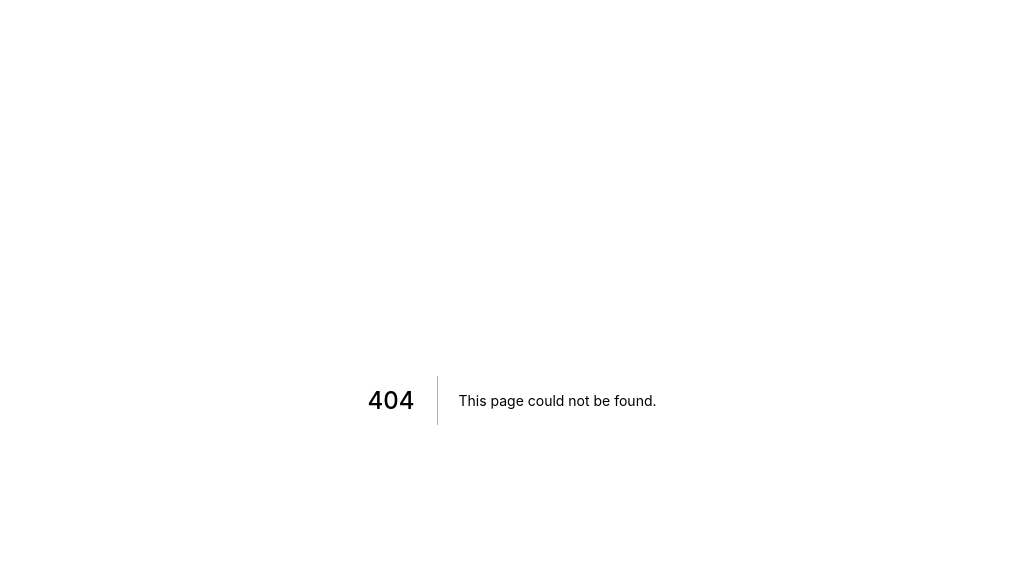
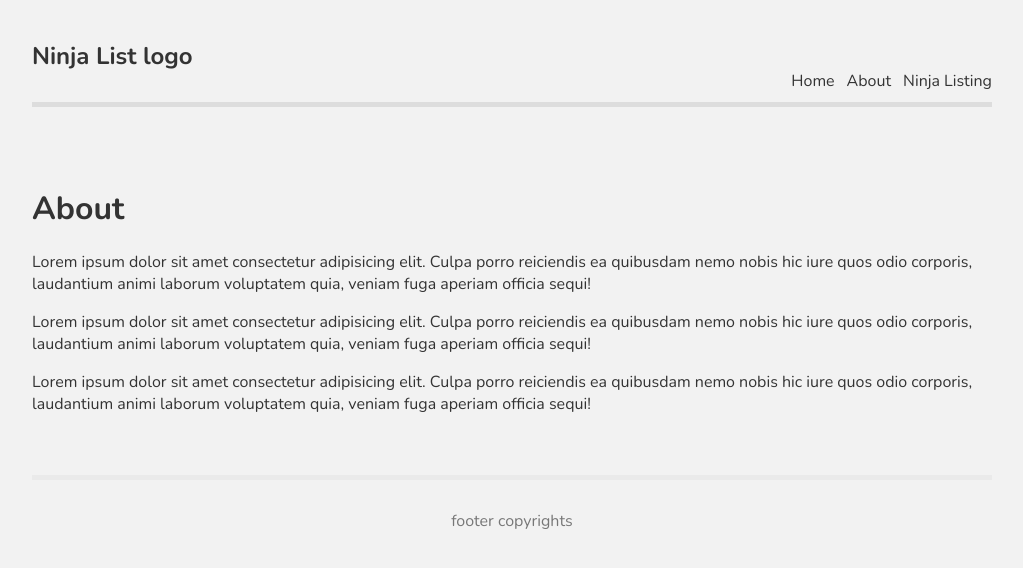
Before and after one commit to ahmedibrahimhassan654/ninjalist, a Next.js app: page /about in a window 1280 px wide. Before the commit this address had no page. Shown: the top 568 px of the page, without its empty margins (128-1151 px from the left). Built offline with nearby package versions, Linux system fonts and the light colour scheme.

Commit message:
styles component

```diff
--- /dev/null
+++ b/components/Fotter.js
@@ -0,0 +1,7 @@
+import React from "react";
+
+const Fotter = () => {
+  return <footer>footer copyrights </footer>;
+};
+
+export default Fotter;
--- /dev/null
+++ b/components/Layout.js
@@ -0,0 +1,15 @@
+import React from "react";
+import Fotter from "./Fotter";
+import Navbar from "./Navbar";
+
+const Layout = ({ children }) => {
+  return (
+    <div className="content">
+      <Navbar />
+      {children}
+      <Fotter />
+    </div>
+  );
+};
+
+export default Layout;
--- /dev/null
+++ b/components/Navbar.js
@@ -0,0 +1,22 @@
+import React from "react";
+import Link from "next/link";
+const Navbar = () => {
+  return (
+    <nav>
+      <div className="logo">
+        <h1>Ninja List logo</h1>
+      </div>
+      <Link href="/">
+        <a>Home</a>
+      </Link>
+      <Link href="/about">
+        <a>About</a>
+      </Link>
+      <Link href="ninjas">
+        <a>Ninja Listing</a>
+      </Link>
+    </nav>
+  );
+};
+
+export default Navbar;
--- a/pages/_app.js
+++ b/pages/_app.js
@@ -1,7 +1,12 @@
-import '../styles/globals.css'
+import Layout from "../components/Layout";
+import "../styles/globals.css";
 
 function MyApp({ Component, pageProps }) {
-  return <Component {...pageProps} />
+  return (
+    <Layout>
+      <Component {...pageProps} />
+    </Layout>
+  );
 }
 
-export default MyApp
+export default MyApp;
--- /dev/null
+++ b/pages/about.js
@@ -0,0 +1,29 @@
+import React from "react";
+
+const about = () => {
+  return (
+    <div>
+      <h1>About</h1>
+      <p>
+        Lorem ipsum dolor sit amet consectetur adipisicing elit. Culpa porro
+        reiciendis ea quibusdam nemo nobis hic iure quos odio corporis,
+        laudantium animi laborum voluptatem quia, veniam fuga aperiam officia
+        sequi!
+      </p>
+      <p>
+        Lorem ipsum dolor sit amet consectetur adipisicing elit. Culpa porro
+        reiciendis ea quibusdam nemo nobis hic iure quos odio corporis,
+        laudantium animi laborum voluptatem quia, veniam fuga aperiam officia
+        sequi!
+      </p>
+      <p>
+        Lorem ipsum dolor sit amet consectetur adipisicing elit. Culpa porro
+        reiciendis ea quibusdam nemo nobis hic iure quos odio corporis,
+        laudantium animi laborum voluptatem quia, veniam fuga aperiam officia
+        sequi!
+      </p>
+    </div>
+  );
+};
+
+export default about;
--- a/styles/globals.css
+++ b/styles/globals.css
@@ -1,16 +1,37 @@
-html,
+@import url("https://fonts.googleapis.com/css2?family=Nunito:wght@300;400;600;700&display=swap");
+
 body {
-  padding: 0;
-  margin: 0;
-  font-family: -apple-system, BlinkMacSystemFont, Segoe UI, Roboto, Oxygen,
-    Ubuntu, Cantarell, Fira Sans, Droid Sans, Helvetica Neue, sans-serif;
+  background: #f2f2f2;
+  color: #333;
+  font-family: "Nunito";
 }
-
 a {
-  color: inherit;
+  color: #333;
   text-decoration: none;
 }
-
-* {
-  box-sizing: border-box;
+.content {
+  max-width: 960px;
+  margin: 0 auto;
 }
+nav {
+  margin: 10px auto 80px;
+  padding: 10px 0;
+  display: flex;
+  justify-content: flex-end;
+  align-items: flex-end;
+  border-bottom: 5px solid #ddd;
+}
+nav a {
+  margin-left: 12px;
+}
+nav .logo {
+  margin-right: auto;
+}
+footer {
+  display: block;
+  text-align: center;
+  padding: 30px 0;
+  margin-top: 60px;
+  color: #777;
+  border-top: 5px solid #eaeaea;
+}
```
Also changed, not shown: pages/index.js (+33 -64 lines), pages/ninjas/index.js (added, +9 -0 lines), styles/Home.module.css (+13 -111 lines), .babelrc (added), .eslintrc.json, 1 other file (tests, documents, lock files or other folders).
